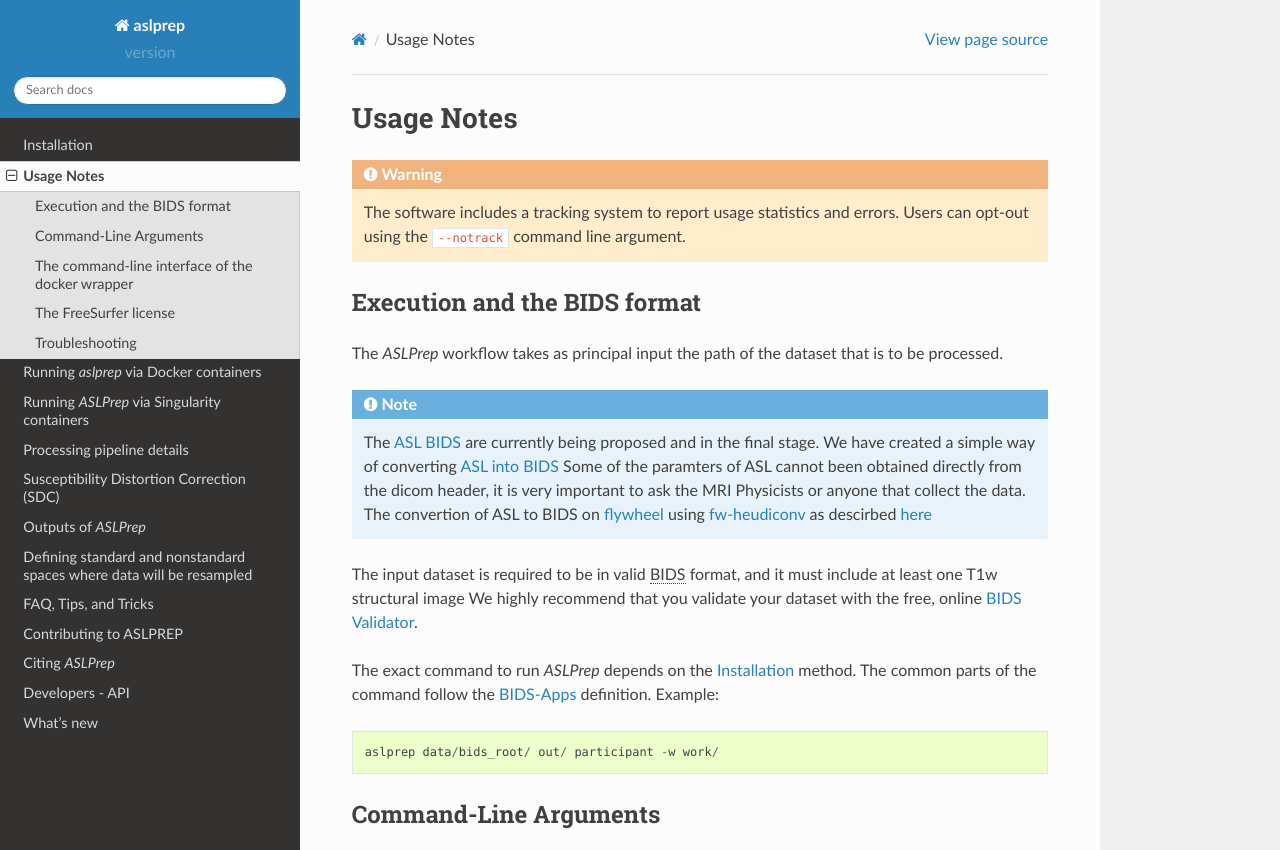
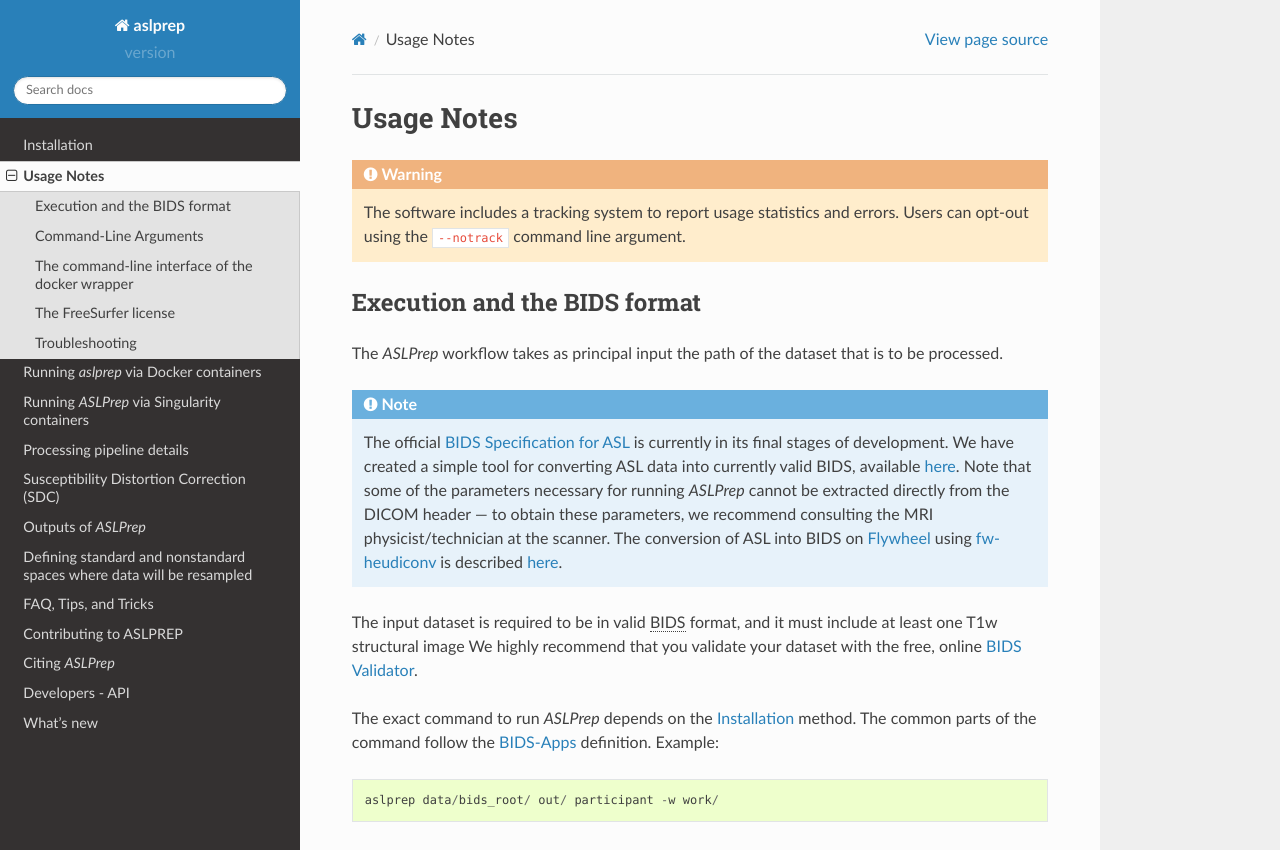
Before and after one commit to PennLINC/aslprep, a Sphinx documentation site: the page built from docs/usage.rst, in a window 1280 px wide and 900 px high, cut to the strip 0-850 px from the top of the window. Built offline with Sphinx 7.4.7 and the Read the Docs theme 2.0.0, drawn with Linux system fonts in a browser that asks for light colours.

Commit message:
Update usage.rst

```diff
--- a/docs/usage.rst
+++ b/docs/usage.rst
@@ -15,12 +15,12 @@
 that is to be processed.
 
 .. note::
-     The `ASL BIDS <shorturl.at/kqrRS>`_  are currently being proposed and in the final stage.
-     We have created a simple way of converting `ASL into BIDS <https://github.com/PennLINC/aslbids>`_
-     Some of the paramters of ASL cannot been obtained directly from the dicom header,
-     it is very  important to ask the MRI Physicists  or anyone that collect the data.
-     The convertion of ASL to BIDS on `flywheel <https://flywheel.io/>`_ using `fw-heudiconv <https://fw-heudiconv.readthedocs.io>`_
-     as descirbed `here <https://fw-heudiconv.readthedocs.io/en/latest/tips.html#arterial-spin-labelling-data>`_
+     The official `BIDS Specification for ASL <shorturl.at/kqrRS>`_  is currently in its final stages of development.
+     We have created a simple tool for converting ASL data into currently valid BIDS, available `here <https://github.com/PennLINC/aslbids>`_.
+     Note that some of the parameters necessary for running *ASLPrep* cannot be extracted directly from the DICOM header —
+     to obtain these parameters, we recommend consulting the MRI physicist/technician at the scanner.
+     The conversion of ASL into BIDS on `Flywheel <https://flywheel.io/>`_ using `fw-heudiconv <https://fw-heudiconv.readthedocs.io>`_
+     is described `here <https://fw-heudiconv.readthedocs.io/en/latest/tips.html#arterial-spin-labelling-data>`_.
 
 
 The input dataset is required to be in valid :abbr:`BIDS (Brain Imaging Data
```
